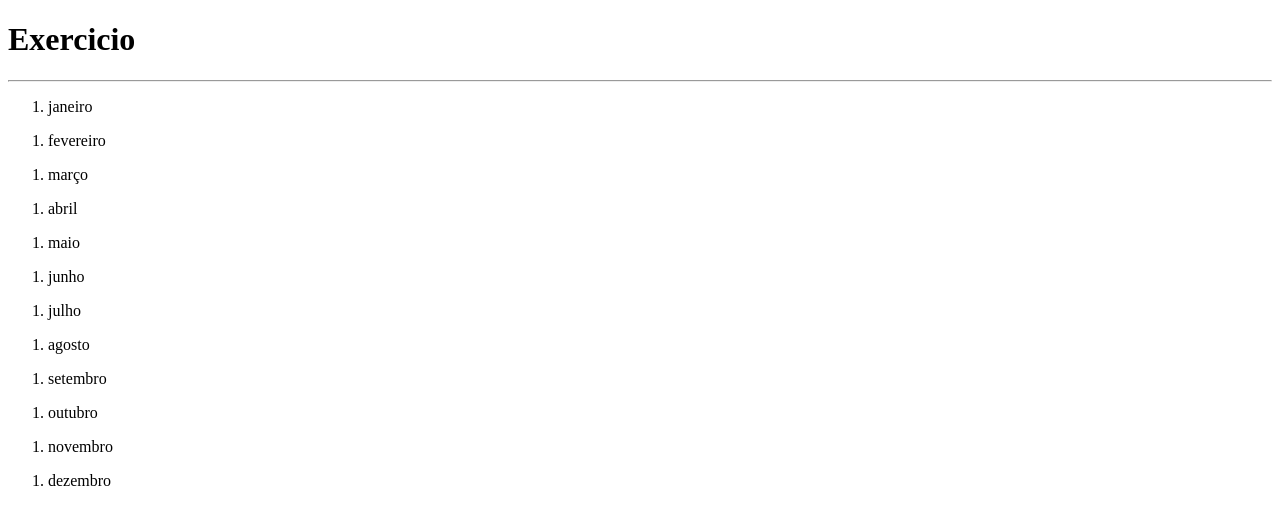
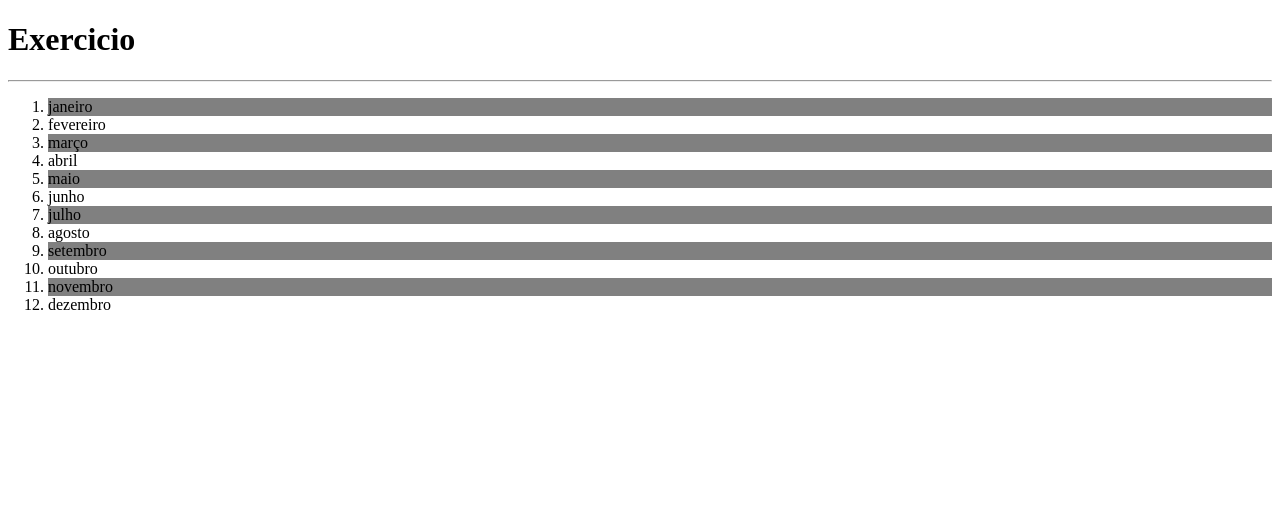
Before and after one commit to KauaKewen/aulas-php, a PHP site: page /exercicio03.php in a window 1280 px wide. Shown: the top 525 px of the page. Run offline with PHP 8.4, Linux system fonts and the light colour scheme.

Commit message:
Update exercicio03.php

```diff
--- a/exercicio03.php
+++ b/exercicio03.php
@@ -3,6 +3,11 @@
 <head>
     <meta charset="UTF-8">
     <meta name="viewport" content="width=device-width, initial-scale=1.0">
+    <style>
+            li:nth-child(odd) {
+                background-color: gray;
+            }
+    </style>
     <title>Exercicio 3</title>
 </head>
 <body>
@@ -12,14 +17,15 @@
     $meses = [
         "janeiro", "fevereiro", "março", "abril", "maio", "junho", "julho", "agosto", "setembro", "outubro", "novembro", "dezembro"
     ];
-
+    ?>
+    <ol>
+    <?php
     foreach($meses as $mes){ ?>
-    <ol>
         <li><?=$mes?></li>
 
-    </ol>
-    <?php
+        <?php
     }
     ?>
+    </ol>
 </body>
 </html>
```
